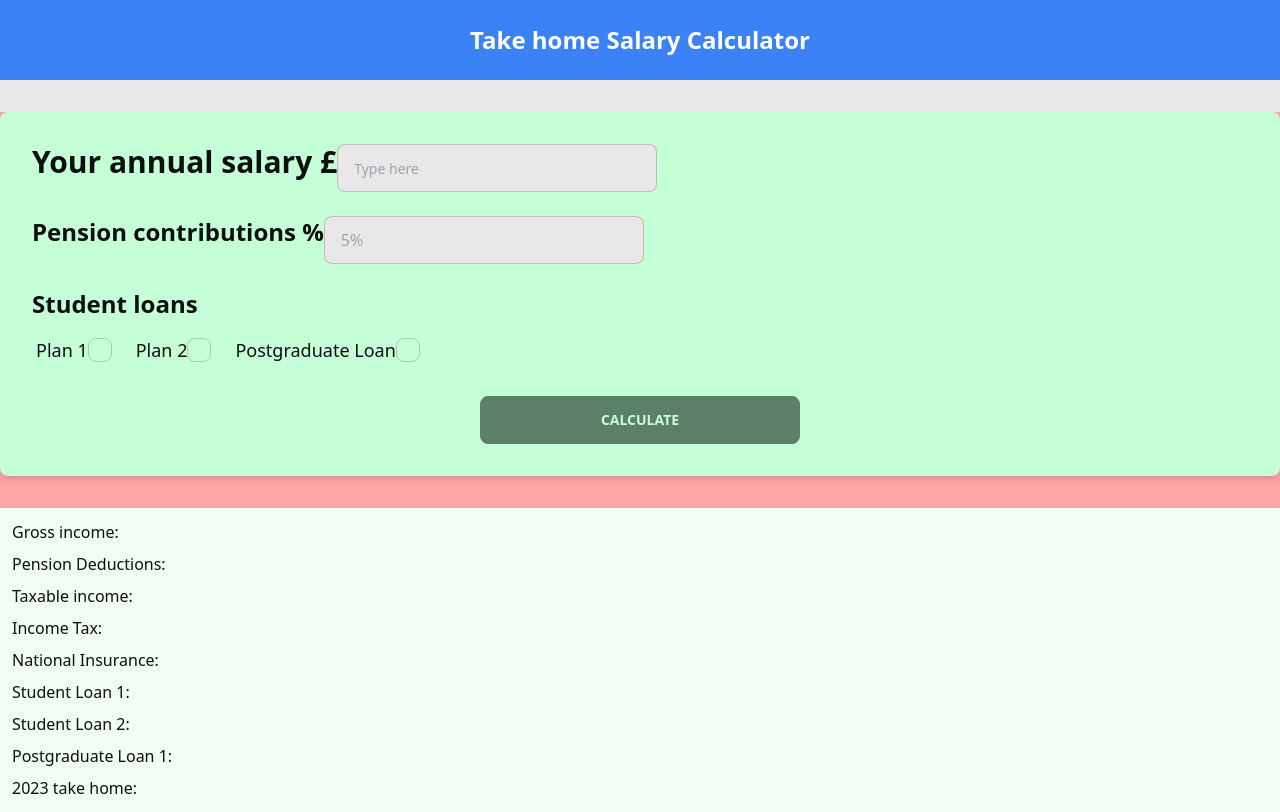
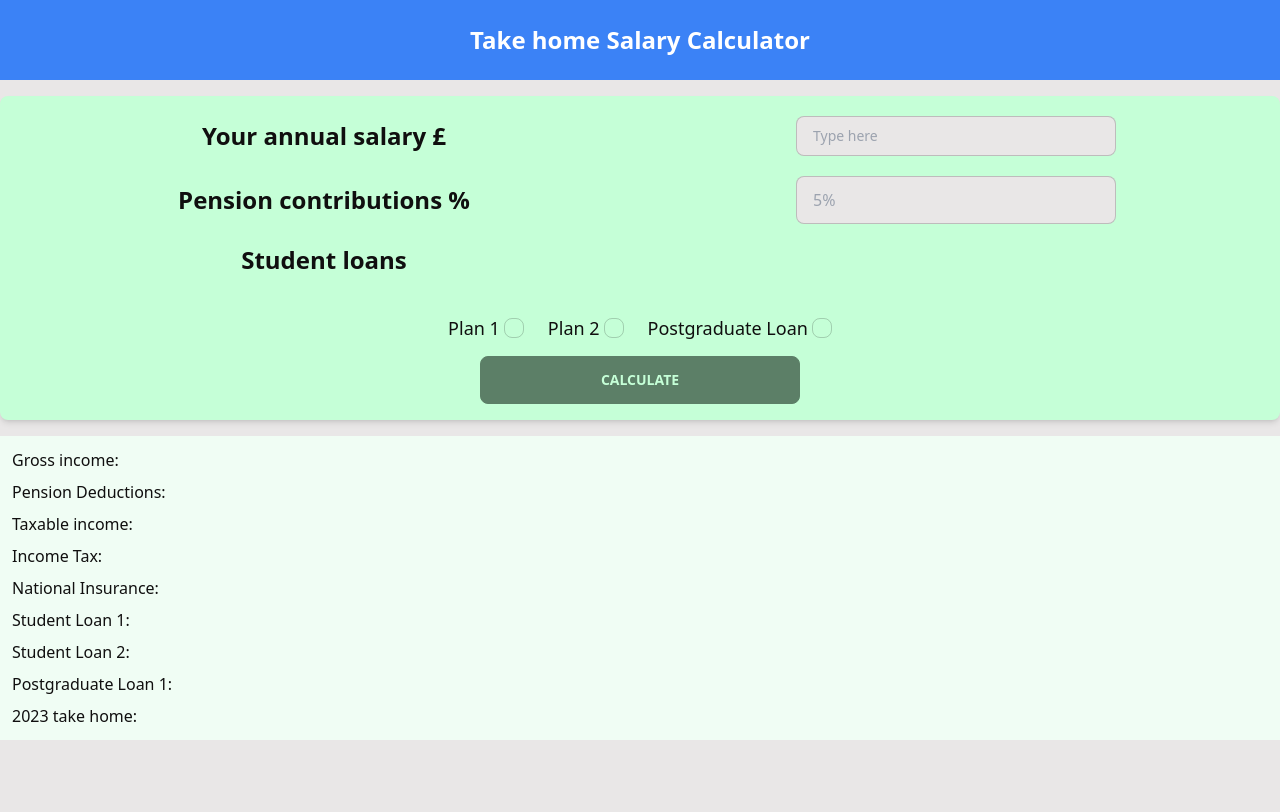
Before and after one commit to aamircodes/salary-calculator, a React (Create React App) app: page / in a window 1280 px wide. Built offline with nearby package versions, Linux system fonts and the light colour scheme.

Commit message:
update table layout

```diff
--- a/src/App.js
+++ b/src/App.js
@@ -17,7 +17,7 @@ const App = () => {
   return (
     <div className='min-h-screen'>
       <Header />
-      <main className='container mx-auto bg-red-300'>
+      <main className='container mx-auto'>
         <Form
           setGrossIncome={setGrossIncome}
           setTaxableIncome={setTaxableIncome}
--- a/src/components/Form.js
+++ b/src/components/Form.js
@@ -66,24 +66,22 @@ const Form = ({
   };
 
   return (
-    <div className=' bg-primary-content rounded-lg my-8 p-8 shadow-md'>
-      <form className='flex flex-col space-y-6' onSubmit={handleSubmit}>
-        <div className='flex flex-row'>
-          <label className='text-3xl font-semibold mb-2 block text-primary-700'>
+    <div className='bg-primary-content rounded-lg shadow-md p-4 my-4'>
+      <form className='flex flex-col space-y-1' onSubmit={handleSubmit}>
+        <div className='grid gap-4 grid-cols-2 grid-rows-4 place-items-center'>
+          <label className='text-2xl font-semibold block text-primary-700'>
             Your annual salary £
           </label>
           <input
             type='number'
             placeholder='Type here'
-            className='input input-md input-bordered w-full max-w-xs'
+            className='input input-md leading-10 h-10 text-sm input-bordered w-full max-w-xs'
             step='0.01'
             min='0.01'
             value={salary}
             onChange={(e) => setSalary(e.target.value)}
           />
-        </div>
-        <div className='flex flex-row'>
-          <label className='text-2xl font-semibold mb-2 block text-primary-700'>
+          <label className='text-2xl font-semibold block text-primary-700'>
             Pension contributions %
           </label>
           <input
@@ -95,11 +93,11 @@ const Form = ({
             value={pensionRate}
             onChange={(e) => setPensionRate(e.target.value)}
           />
-        </div>
-        <div className=''>
           <label className='text-2xl font-semibold mb-2 block text-primary-700'>
             Student loans
           </label>
+          <div></div>
+          <div className='col-span-2'>
             <div className='flex items-center space-x-4'>
               <label className='label cursor-pointer font-medium text-lg'>
                 Plan 1
@@ -107,7 +105,7 @@ const Form = ({
                   type='checkbox'
                   checked={isPlanOneChecked}
                   onChange={() => setIsPlanOneChecked(!isPlanOneChecked)}
-                className='checkbox'
+                  className='checkbox h-5 w-5 ml-1'
                 />
               </label>
               <label className='label cursor-pointer font-medium text-lg'>
@@ -116,7 +114,7 @@ const Form = ({
                   type='checkbox'
                   checked={isPlanTwoChecked}
                   onChange={() => setIsPlanTwoChecked(!isPlanTwoChecked)}
-                className='checkbox'
+                  className='checkbox h-5 w-5 ml-1'
                 />
               </label>
               <label className='label cursor-pointer font-medium text-lg'>
@@ -125,11 +123,15 @@ const Form = ({
                   type='checkbox'
                   checked={isPgChecked}
                   onChange={() => isSetPgChecked(!isPgChecked)}
-                className='checkbox'
+                  className='checkbox h-5 w-5 ml-1'
                 />
               </label>
+              {/* </div> */}
             </div>
           </div>
+        </div>
+        {/* <div className='flex flex-col'> */}
+
         <div className='flex justify-center'>
           <button className='btn btn-primary w-full max-w-xs' type='submit'>
             Calculate
```
Lines whose indentation alone changed are shown as unchanged.
